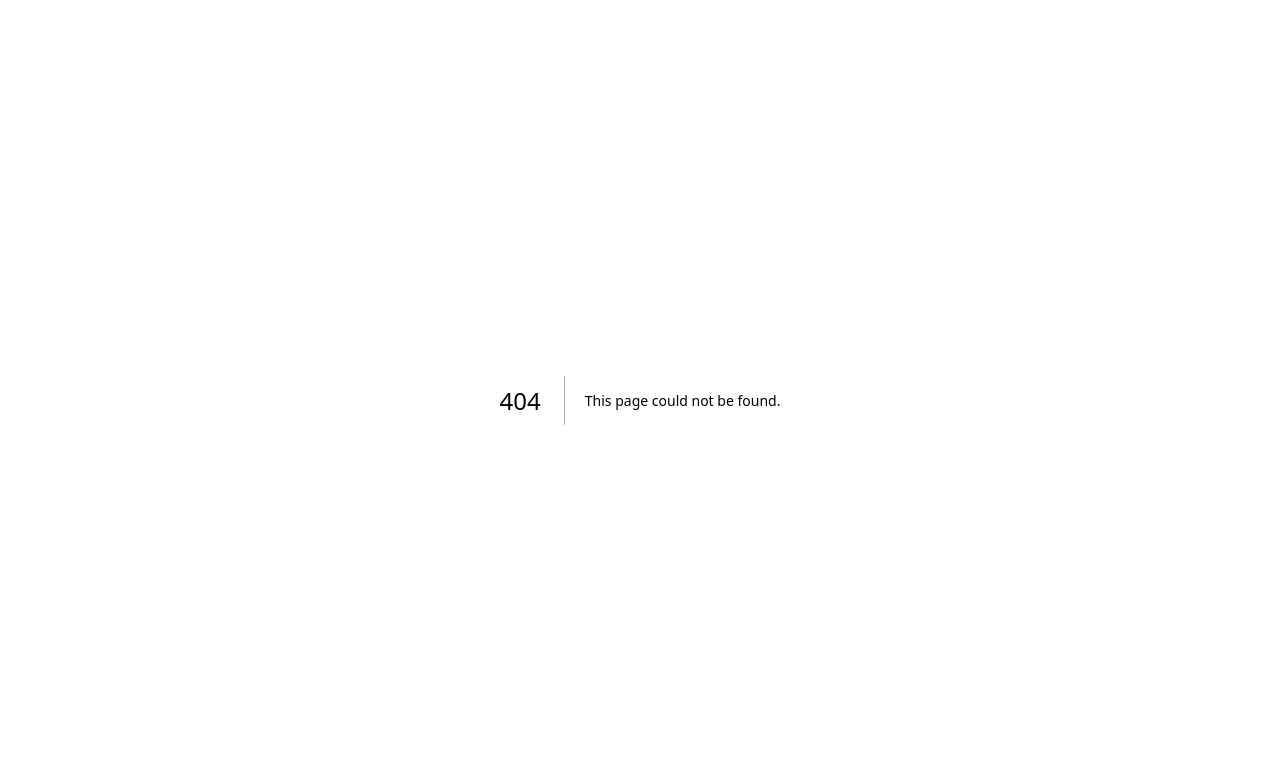
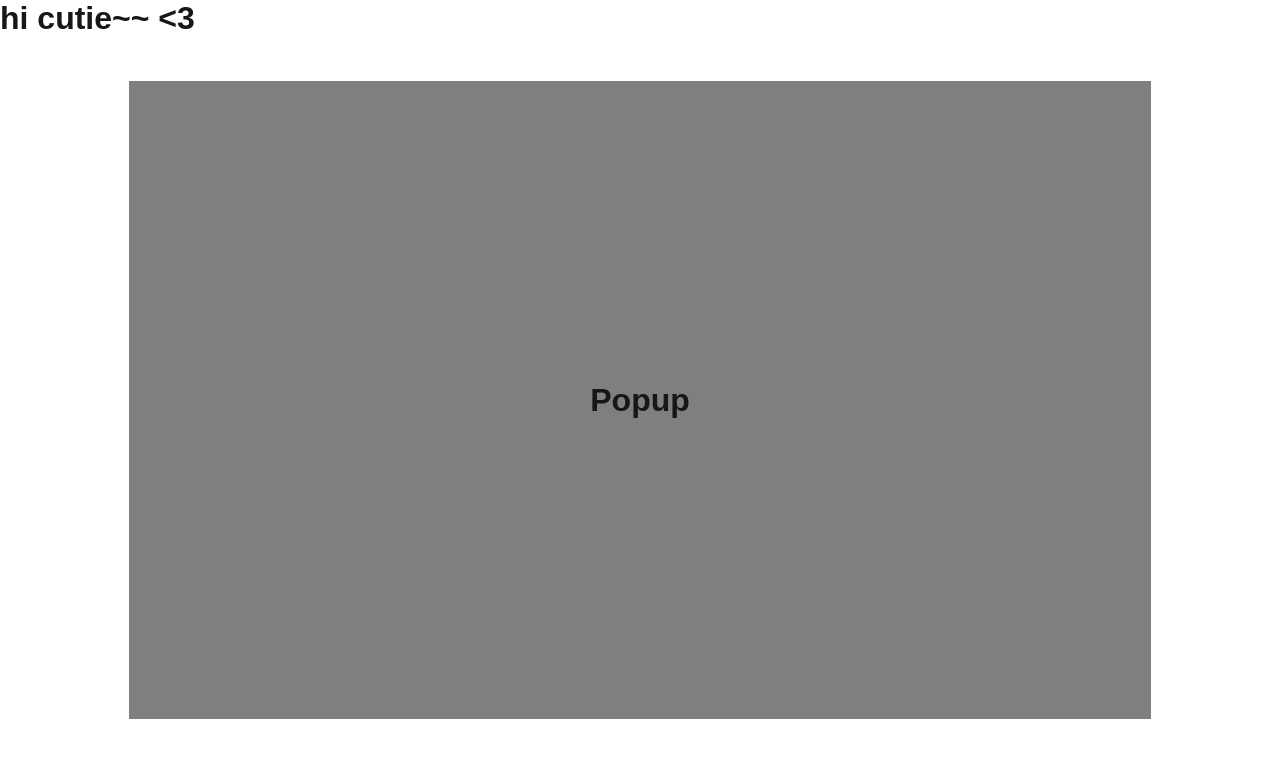
Before and after one commit to HackingGo306/EDD-Capstone-Project, a Next.js app: page /dashboard in a window 1280 px wide. Before the commit this address had no page. Shown: the top 758 px of the page. Built offline with nearby package versions, Linux system fonts and the light colour scheme.

Commit message:
server integration (revert to previous version if not needed)

```diff
--- /dev/null
+++ b/src/app/dashboard/page.js
@@ -0,0 +1,16 @@
+"use client";
+
+import Popup from "@/components/popup/popup";
+import styles from "./page.module.css";
+
+export default function Settings() {
+
+  return (
+      <div className={styles.page}>
+        <div className={styles.Dashboard}>
+          <h1>hi cutie~~ &lt;3</h1>
+          <Popup />
+        </div>
+      </div>
+  );
+}
--- /dev/null
+++ b/src/components/popup/popup.js
@@ -0,0 +1,14 @@
+"use client";
+
+import styles from "./popup.module.css";
+
+export default function Popup() {
+
+  return (
+      <div className={styles.Popup}>
+        <div className={styles.PopupContent}>
+          <h1>Popup</h1>
+        </div>
+      </div>
+  );
+}
--- /dev/null
+++ b/src/components/popup/popup.module.css
@@ -0,0 +1,12 @@
+.Popup {
+  position: fixed;
+  top: 10%;
+  left: 10%;
+  width: 80%;
+  height: 80%;
+  background-color: rgba(0, 0, 0, 0.5);
+  display: flex;
+  justify-content: center;
+  align-items: center;
+  border: 1px solid white;
+}
```
Also changed, not shown: app.js (added, +122 -0 lines), package.json (+8 -1 lines), src/app/dashboard/page.module.css (added), 1 other file (tests, documents, lock files or other folders).
